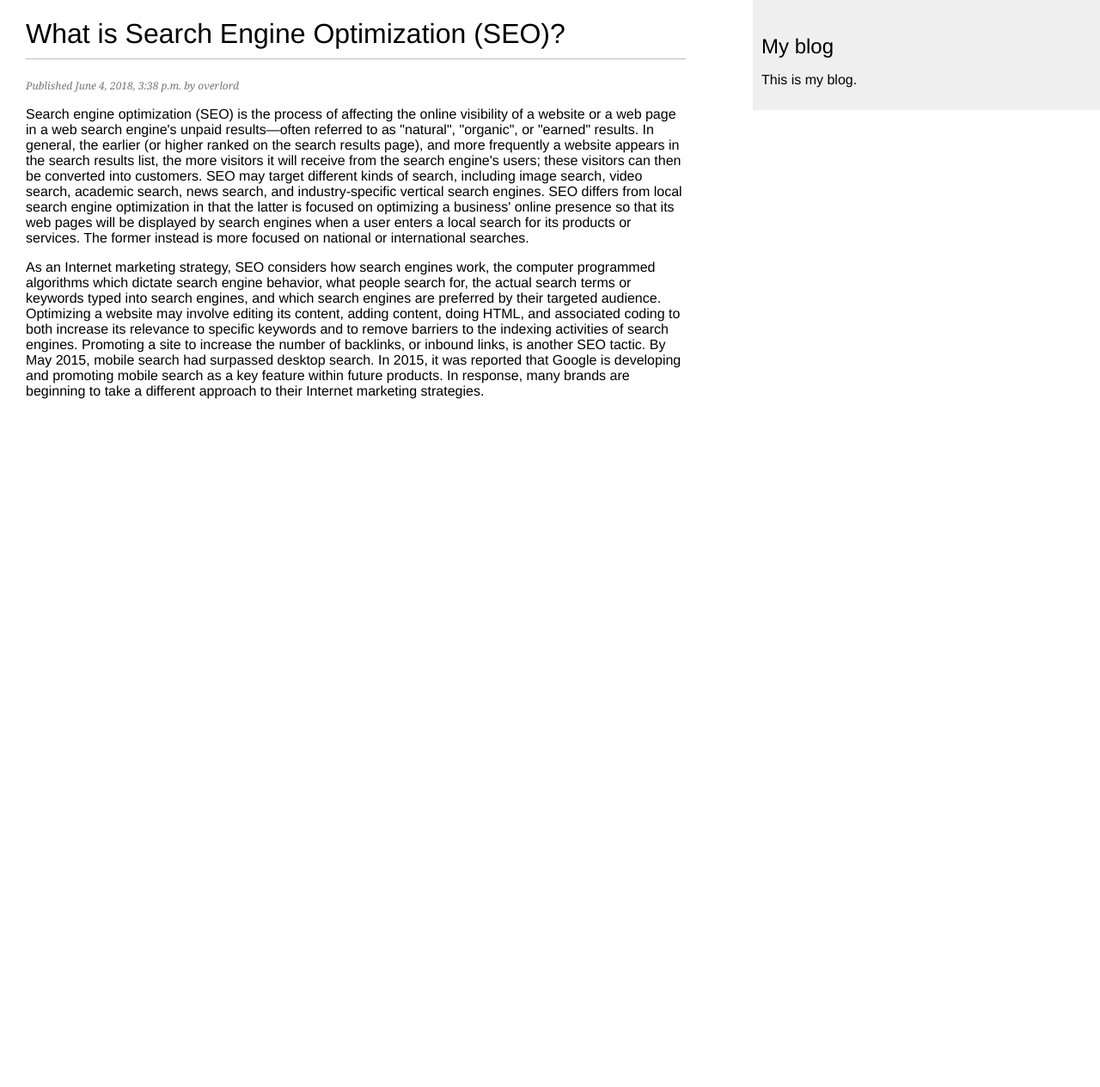
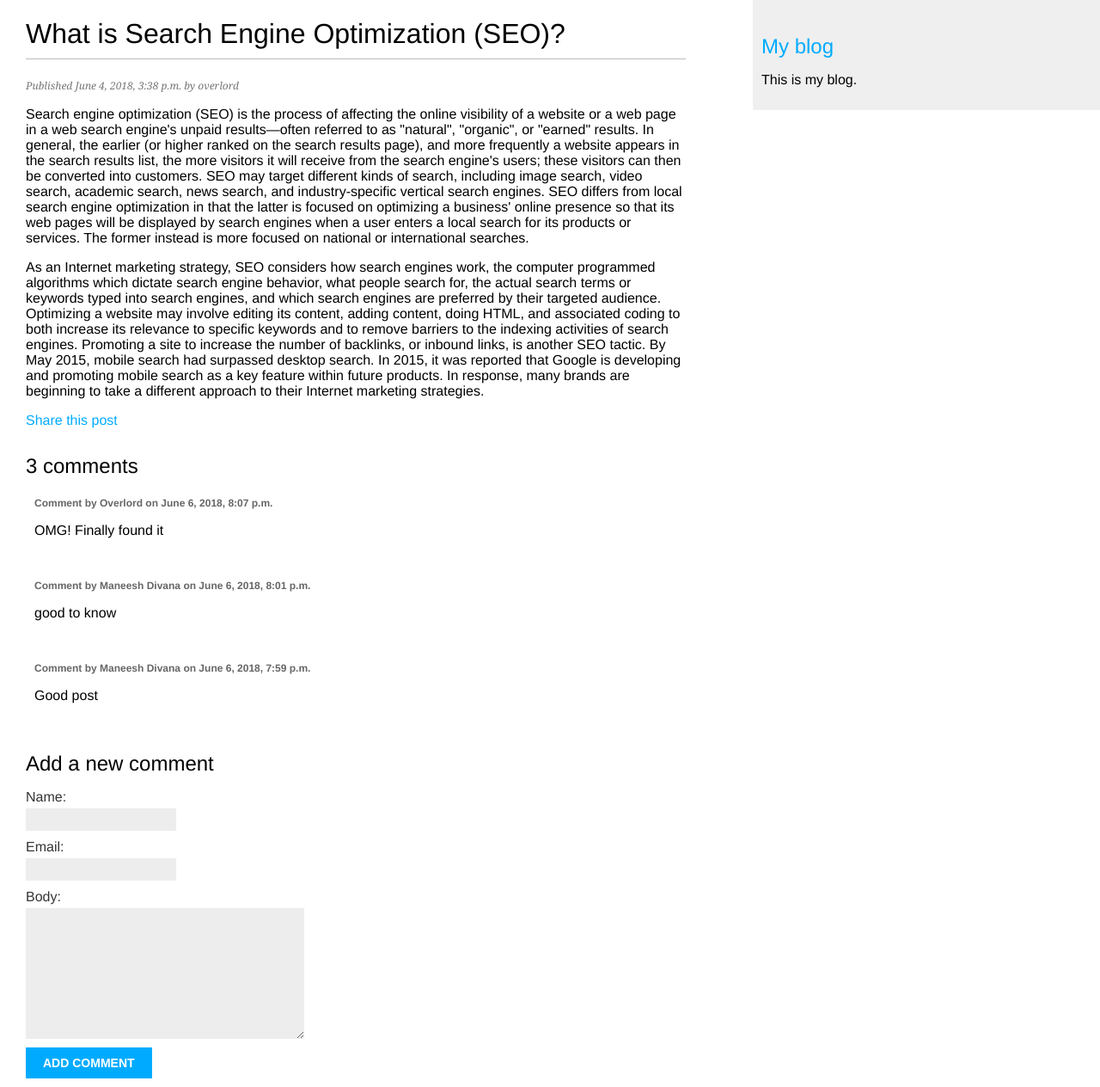
Before and after one commit to maneeshd/Django-Practice, a Django app: a page that uses my_site/templates/blog/base.html in a window 1280 px wide. Shown: the whole page at 86% size. Before the commit the page ends 464 px from the top, so only its background shows below. Run offline with Django 3.2, Linux system fonts and the light colour scheme; data comes from the database, SQL or seed files in the repository; both versions use the stored data as it was after the commit; parts of the project's set-up code (start-up, migrations or seed data) failed here and were passed over.

Commit message:
Blog Enhancements: Added Share Post and Comments posting

```diff
--- /dev/null
+++ b/my_site/blog/forms.py
@@ -0,0 +1,19 @@
+from django.forms import (Form,
+                          ModelForm,
+                          CharField,
+                          EmailField,
+                          Textarea)
+from .models import Comment
+
+
+class EmailPostForm(Form):
+    name = CharField(max_length=32)
+    email = EmailField()
+    to = EmailField()
+    comments = CharField(required=False, widget=Textarea)
+
+
+class CommentForm(ModelForm):
+    class Meta:
+        model = Comment
+        fields = ('name', 'email', 'body')
--- a/my_site/blog/models.py
+++ b/my_site/blog/models.py
@@ -95,3 +95,22 @@ class Post(models.Model):
                              self.publish.strftime('%m'),
                              self.publish.strftime('%d'),
                              self.slug])
+
+
+class Comment(models.Model):
+    post = models.ForeignKey(Post, related_name='comments', on_delete=models.CASCADE)
+    name = models.CharField(max_length=80)
+    email = models.EmailField()
+    body = models.TextField()
+    created = models.DateTimeField(auto_now_add=True)
+    updated = models.DateTimeField(auto_now=True)
+    active = models.BooleanField(default=True)
+
+    class Meta:
+        """
+        Sort comments in anti-chronological order (latest-first).
+        """
+        ordering = ('-created',)
+
+    def __str__(self):
+        return 'Comment by {} on {}'.format(self.name, self.post)
--- a/my_site/blog/urls.py
+++ b/my_site/blog/urls.py
@@ -1,10 +1,13 @@
 from django.conf.urls import url
 from . import views
 
+
+app_name = 'blog'
 
 # Create URL mappings here
 urlpatterns = [
     # url(r'^$', views.post_list, name='post_list'),
     url(r'^$', views.PostListView.as_view(), name='post_list'),
     url(r'^(?P<year>\d{4})/(?P<month>\d{2})/(?P<day>\d{2})/(?P<slug>[-\w]+)/$', views.post_detail, name='post_detail'),
+    url(r'^(?P<post_id>\d+)/share/$', views.share_post, name='share_post'),
 ]
--- a/my_site/blog/views.py
+++ b/my_site/blog/views.py
@@ -1,7 +1,8 @@
-from django.shortcuts import render, HttpResponse, HttpResponseRedirect, get_object_or_404
-from .models import Post
-from django.core.paginator import Paginator, EmptyPage, PageNotAnInteger
+from django.shortcuts import render, get_object_or_404, HttpResponseRedirect
+from .models import Post, Comment
 from django.views.generic import ListView
+from .forms import EmailPostForm, CommentForm
+from django.core.mail import send_mail
 
 
 # Create your views here.
@@ -12,21 +13,6 @@ class PostListView(ListView):
     template_name = "blog/post/list.html"
 
 
-def post_list(request):
-    page_list = Post.published.all()
-    paginator = Paginator(page_list, 3)  # 3 posts in each page
-    page = request.GET.get('page')
-    try:
-        posts = paginator.page(page)
-    except PageNotAnInteger:
-        # If page is not an integer deliver the first page
-        posts = paginator.page(1)
-    except EmptyPage:
-        # If page is out of range deliver last page of results
-        posts = paginator.page(paginator.num_pages)
-    return render(request, 'blog/post/list.html', {'page': page, 'posts': posts})
-
-
 def post_detail(request, year, month, day, slug):
     post = get_object_or_404(Post,
                              slug=slug,
@@ -34,4 +20,53 @@ def post_detail(request, year, month, day, slug):
                              publish__year=year,
                              publish__month=month,
                              publish__day=day)
-    return render(request, 'blog/post/detail.html', {'post': post})
+
+    # List of active comments for this post
+    comments = post.comments.filter(active=True)
+    if request.method == 'POST':
+        # A comment was posted
+        comment_form = CommentForm(data=request.POST)
+        if comment_form.is_valid():
+            # Create Comment object but don't save to database yet
+            new_comment = comment_form.save(commit=False)
+            # Assign the current post to the comment
+            new_comment.post = post
+            # Save the comment to the database
+            new_comment.save()
+            to_next = request.POST.get('next', '/blog/')
+            return HttpResponseRedirect(to_next)
+    else:
+        comment_form = CommentForm()
+    return render(request, 'blog/post/detail.html', {'post': post,
+                                                     'comments': comments,
+                                                     'comment_form': comment_form})
+
+
+def share_post(request, post_id):
+    # Retrieve post by id
+    post = get_object_or_404(Post, id=post_id, status='published')
+    sent = False
+    recipient = None
+    form = EmailPostForm()
+
+    if request.method == "POST":
+        # Form Submitted
+        form = EmailPostForm(request.POST)
+        if form.is_valid():
+            # Clean the data
+            cleaned_form_data = form.cleaned_data
+
+            # Prepare the email
+            post_url = request.build_absolute_uri(post.get_absolute_url())
+            subject = '{} ({}) recommends you to read "{}"'.format(cleaned_form_data['name'],
+                                                                   cleaned_form_data['email'],
+                                                                   post.title)
+            message = 'Read "{}" at {}\n\n{}\'s comments: {}'.format(post.title,
+                                                                     post_url,
+                                                                     cleaned_form_data['name'],
+                                                                     cleaned_form_data['comments'])
+            # Send email
+            send_mail(subject, message, 'overlord@myblog.com', [cleaned_form_data['to']])
+            sent = True
+            recipient = cleaned_form_data['to']
+    return render(request, 'blog/post/share.html', {'post': post, 'form': form, 'sent': sent, 'recipient': recipient})
--- a/my_site/templates/blog/base.html
+++ b/my_site/templates/blog/base.html
@@ -4,7 +4,8 @@
 <head>
     <meta charset="UTF-8">
     <title>{% block title %}{% endblock %}</title>
-    <link href="{% static "blog/css/blog.css" %}" rel="stylesheet">
+    <link rel="icon" type="image/png" href="{% static 'blog/img/favicon.png' %}">
+    <link href="{% static 'blog/css/blog.css' %}" rel="stylesheet">
 </head>
 <body>
     <div id="content">
@@ -12,7 +13,7 @@
         {% endblock %}
     </div>
     <div id="sidebar">
-        <h2>My blog</h2>
+        <a href="{% url 'blog:post_list' %}"><h2>My blog</h2></a>
         <p>This is my blog.</p>
     </div>
 </body>
--- a/my_site/templates/blog/post/detail.html
+++ b/my_site/templates/blog/post/detail.html
@@ -8,4 +8,37 @@
         Published {{ post.publish }} by {{ post.author }}
     </p>
     {{ post.body|linebreaks }}
+    <p>
+        <a href="{% url 'blog:share_post' post.id %}">
+            Share this post
+        </a>
+    </p>
+    {% with comments.count as total_comments %}
+        <h2>
+            {{ total_comments }} comment{{ total_comments|pluralize }}
+        </h2>
+    {% endwith %}
+
+    {% for comment in comments %}
+        <div class="comment">
+            <p class="info">
+                Comment by {{ comment.name }} on {{ comment.created }}
+            </p>
+            {{ comment.body|linebreaks }}
+        </div>
+        {% empty %}
+        <p>There are no comments yet.</p>
+    {% endfor %}
+
+    {% if new_comment %}
+        <h2>Your comment has been added.</h2>
+    {% else %}
+        <h2>Add a new comment</h2>
+        <form action="." method="post">
+            {{ comment_form.as_p }}
+            {% csrf_token %}
+            <input type="hidden" name="next" value="{{ request.path }}">
+            <p><input type="submit" value="Add comment"></p>
+        </form>
+    {% endif %}
 {% endblock %}
```
Also changed, not shown: my_site/blog/admin.py (+8 -1 lines), my_site/my_site/settings.py (+10 -0 lines), my_site/templates/blog/post/share.html (added, +19 -0 lines), my_site/blog/migrations/0002_comment.py (added), my_site/db.sqlite3.
